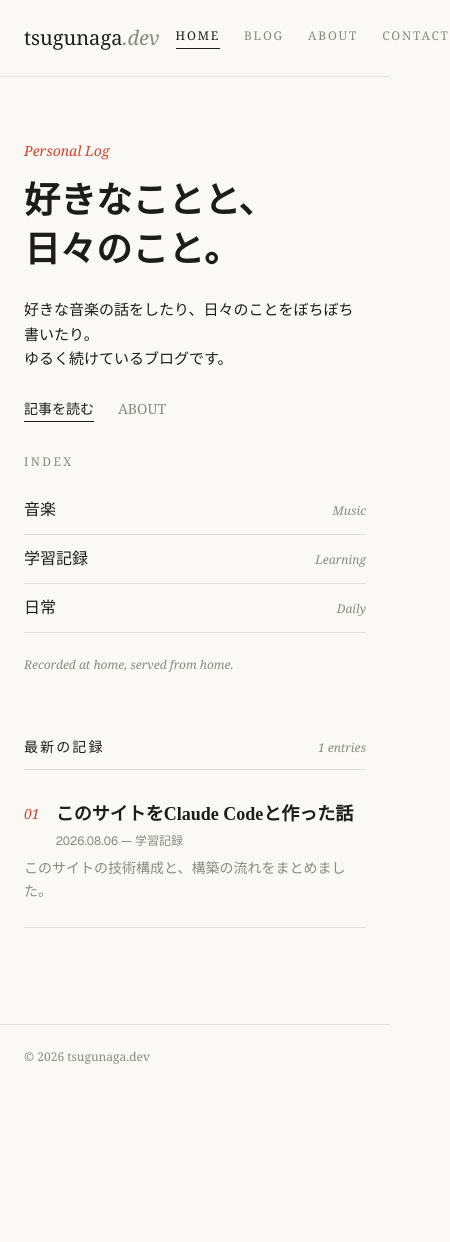
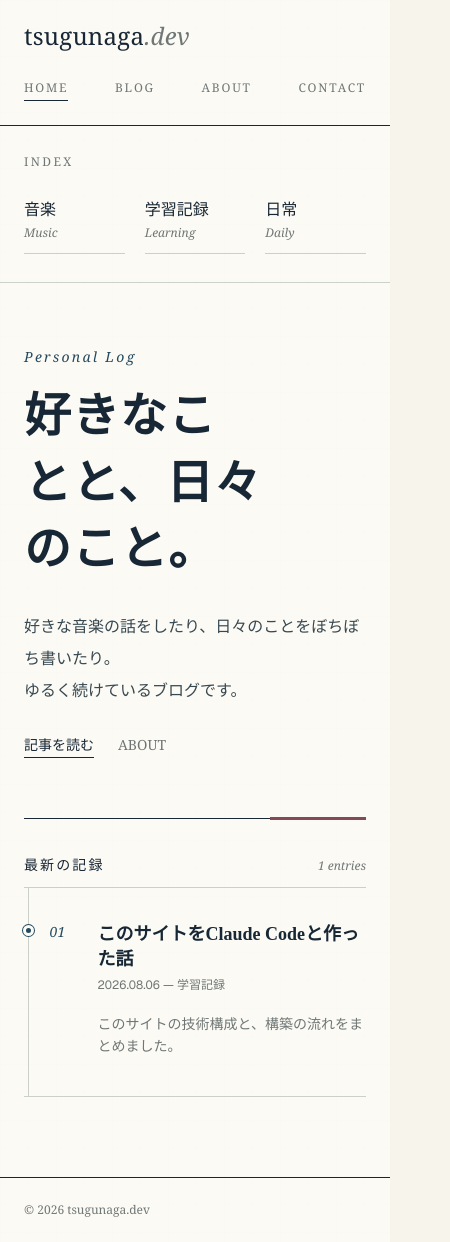
Before and after one commit to tsugunaga-46/my-blog, a Next.js app: page / in a window 390 px wide. Shown: the whole page, 450 px wide, since content can reach past the window. Before the commit the page ends 1089 px from the top, so only its background shows below. Built offline with nearby package versions, Linux system fonts and the light colour scheme.

Commit message:
Redesign blog with field notes layout

```diff
--- a/src/app/globals.css
+++ b/src/app/globals.css
@@ -1,15 +1,15 @@
 @import "tailwindcss";
 
 :root {
-  --background: #faf9f5;
-  --surface: #ffffff;
-  --foreground: #1c1c1a;
-  --muted: #8b8981;
-  --border: #e4e2d9;
-  --accent: #d6432e;
+  --background: #f7f4ec;
+  --surface: #fdfbf6;
+  --foreground: #182735;
+  --muted: #6f7776;
+  --border: #ccd0ca;
+  --accent: #24495e;
   --accent-foreground: #ffffff;
-  --category-learning: #4a5a7a;
-  --category-net: #7a5a78;
+  --category-learning: #64735a;
+  --category-net: #844956;
 }
 
 @theme inline {
@@ -30,24 +30,318 @@
   --font-serif-latin: Georgia, "Times New Roman", Times, serif;
 }
 
-@media (prefers-color-scheme: dark) {
-  :root {
-    --background: #171613;
-    --surface: #1f1e1a;
-    --foreground: #f2f0e9;
-    --muted: #9c978a;
-    --border: #332f28;
-    --accent: #e8624a;
-    --accent-foreground: #171613;
-    --category-learning: #7c93be;
-    --category-net: #b08cae;
-  }
-}
-
 body {
   background: var(--background);
+  background-image:
+    linear-gradient(rgba(40, 67, 78, 0.055) 1px, transparent 1px),
+    linear-gradient(90deg, rgba(40, 67, 78, 0.055) 1px, transparent 1px);
+  background-size: 28px 28px;
   color: var(--foreground);
   font-family: var(--font-sans), -apple-system, BlinkMacSystemFont,
     "Hiragino Kaku Gothic ProN", "Hiragino Sans", "Yu Gothic UI", "Meiryo",
     sans-serif;
 }
+
+::selection {
+  background: #d9e1dc;
+  color: var(--foreground);
+}
+
+.site-frame {
+  width: min(1400px, calc(100% - 48px));
+  margin-inline: auto;
+  background: color-mix(in srgb, var(--surface) 90%, transparent);
+  border-inline: 1px solid var(--border);
+  box-shadow: 0 18px 60px rgba(35, 49, 48, 0.07);
+}
+
+.site-header {
+  border-bottom: 1px solid var(--foreground);
+}
+
+.site-brand {
+  font-size: 1.75rem;
+  line-height: 1;
+  letter-spacing: 0.01em;
+  white-space: nowrap;
+}
+
+.site-nav a {
+  color: var(--muted);
+}
+
+.site-nav a:hover {
+  color: var(--foreground);
+}
+
+.site-footer {
+  border-top: 1px solid var(--foreground);
+}
+
+.home-layout {
+  display: grid;
+  grid-template-columns: 238px minmax(0, 1fr);
+}
+
+.home-index {
+  padding: 3.75rem 2.1rem 3rem;
+  border-right: 1px solid var(--border);
+}
+
+.index-list {
+  margin-top: 1.8rem;
+}
+
+.index-list li {
+  position: relative;
+  border-bottom: 1px solid var(--border);
+}
+
+.index-list li::before {
+  content: "";
+  position: absolute;
+  top: 0.8rem;
+  left: -2.1rem;
+  width: 5px;
+  height: 1.85rem;
+  border-radius: 0 4px 4px 0;
+  background: var(--accent);
+}
+
+.index-list li:nth-child(2)::before {
+  background: var(--category-learning);
+}
+
+.index-list li:nth-child(3)::before {
+  background: var(--category-net);
+}
+
+.home-note {
+  margin-top: 4.25rem;
+  padding-top: 1.4rem;
+  border-top: 1px solid var(--border);
+  line-height: 1.7;
+}
+
+.home-content {
+  min-width: 0;
+  padding-inline: clamp(2rem, 4vw, 3.5rem);
+}
+
+.home-hero {
+  position: relative;
+  display: grid;
+  grid-template-columns: minmax(0, 1fr) 15rem;
+  gap: clamp(2.5rem, 5vw, 5rem);
+  padding: clamp(4rem, 7vw, 6.25rem) 0 clamp(3.75rem, 6vw, 5.5rem);
+  border-bottom: 1px solid var(--foreground);
+}
+
+.home-hero::after {
+  content: "";
+  position: absolute;
+  right: 0;
+  bottom: -2px;
+  width: 6rem;
+  height: 3px;
+  background: var(--category-net);
+}
+
+.home-title {
+  max-width: 14ch;
+  font-size: clamp(2.75rem, 5.2vw, 4.65rem);
+  line-height: 1.42;
+  letter-spacing: 0.025em;
+}
+
+.home-intro {
+  max-width: 42rem;
+  margin-top: 1.8rem;
+  color: #374851;
+  font-family: var(--font-serif-jp);
+  font-size: 1.05rem;
+  line-height: 2;
+}
+
+.home-folio {
+  display: flex;
+  flex-direction: column;
+  justify-content: space-between;
+  min-height: 17rem;
+  padding: 1rem 0 0.25rem 1.6rem;
+  border-left: 1px solid var(--border);
+}
+
+.home-folio span {
+  width: 4rem;
+  height: 4rem;
+  display: grid;
+  place-items: center;
+  border: 1px solid var(--accent);
+  color: var(--accent);
+  font-family: var(--font-serif-latin);
+  font-size: 1.5rem;
+  font-style: italic;
+  transform: rotate(-2deg);
+}
+
+.home-folio em {
+  color: var(--muted);
+  font-family: var(--font-serif-latin);
+  font-size: 0.8rem;
+}
+
+.latest-section {
+  padding: 2.25rem 0 5rem;
+}
+
+.latest-heading {
+  margin-bottom: 0;
+}
+
+.post-row {
+  position: relative;
+  display: grid;
+  grid-template-columns: 5.25rem minmax(16rem, 0.9fr) minmax(15rem, 1.1fr) 2rem;
+  gap: 1.75rem;
+  align-items: start;
+  padding: 2.1rem 0 2.35rem;
+  border-bottom: 1px solid var(--border);
+}
+
+.post-row::before {
+  content: "";
+  position: absolute;
+  left: 0.25rem;
+  top: 0;
+  bottom: 0;
+  width: 1px;
+  background: var(--border);
+}
+
+.post-number {
+  position: relative;
+  padding-left: 1.6rem;
+}
+
+.post-number::before {
+  content: "";
+  position: absolute;
+  left: -0.05rem;
+  top: 0.2rem;
+  width: 0.7rem;
+  height: 0.7rem;
+  border: 3px solid var(--surface);
+  border-radius: 999px;
+  background: var(--accent);
+  box-shadow: 0 0 0 1px var(--accent);
+}
+
+.post-excerpt {
+  padding-top: 0.1rem;
+}
+
+.post-arrow {
+  color: var(--accent);
+  font-size: 1.5rem;
+  line-height: 1;
+}
+
+@media (max-width: 900px) {
+  .site-frame {
+    width: 100%;
+    border-inline: 0;
+  }
+
+  .home-layout {
+    grid-template-columns: 1fr;
+  }
+
+  .home-index {
+    padding: 1.75rem 1.5rem;
+    border-right: 0;
+    border-bottom: 1px solid var(--border);
+  }
+
+  .index-list {
+    display: grid;
+    grid-template-columns: repeat(3, minmax(0, 1fr));
+    gap: 1.25rem;
+    margin-top: 1rem;
+  }
+
+  .index-list li::before,
+  .home-note {
+    display: none;
+  }
+
+  .home-content {
+    padding-inline: 1.5rem;
+  }
+
+  .home-hero {
+    grid-template-columns: 1fr;
+  }
+
+  .home-folio {
+    display: none;
+  }
+
+  .post-row {
+    grid-template-columns: 4.5rem minmax(0, 1fr) 2rem;
+    gap: 1.1rem;
+  }
+
+  .post-excerpt {
+    grid-column: 2 / 4;
+  }
+}
+
+@media (max-width: 640px) {
+  .site-header > div {
+    align-items: flex-start;
+    flex-direction: column;
+  }
+
+  .site-brand {
+    font-size: 1.5rem;
+  }
+
+  .site-nav {
+    width: 100%;
+    justify-content: space-between;
+  }
+
+  .index-list a {
+    display: block;
+  }
+
+  .index-list a > span {
+    display: block;
+    white-space: nowrap;
+  }
+
+  .index-list a > span:last-child {
+    margin-top: 0.2rem;
+  }
+
+  .home-title {
+    font-size: clamp(2.35rem, 12vw, 3.25rem);
+  }
+
+  .home-intro {
+    font-size: 1rem;
+  }
+
+  .post-row {
+    grid-template-columns: 3.5rem minmax(0, 1fr);
+  }
+
+  .post-excerpt {
+    grid-column: 2;
+  }
+
+  .post-arrow {
+    display: none;
+  }
+}
--- a/src/app/layout.tsx
+++ b/src/app/layout.tsx
@@ -30,26 +30,27 @@ export default function RootLayout({
       className={`${geistSans.variable} ${geistMono.variable} h-full antialiased`}
     >
       <body className="min-h-full flex flex-col bg-background text-foreground">
-        <header>
-          <div className="max-w-5xl mx-auto flex items-center justify-between gap-4 px-6 py-6">
+        <div className="site-frame min-h-screen flex flex-col">
+        <header className="site-header">
+          <div className="flex items-center justify-between gap-8 px-6 md:px-10 py-6 md:py-8">
             <Link
               href="/"
-              className="text-xl font-[family-name:var(--font-serif-latin)]"
+              className="site-brand font-[family-name:var(--font-serif-latin)]"
             >
               tsugunaga<span className="italic text-muted">.dev</span>
             </Link>
             <NavLinks />
           </div>
-          <div className="border-b border-border" />
         </header>
 
         <main className="flex-1">{children}</main>
 
-        <footer className="border-t border-border">
-          <div className="max-w-5xl mx-auto px-6 py-6 text-xs text-muted font-[family-name:var(--font-serif-latin)]">
+        <footer className="site-footer">
+          <div className="px-6 md:px-10 py-6 text-xs text-muted font-[family-name:var(--font-serif-latin)]">
             <span>© 2026 tsugunaga.dev</span>
           </div>
         </footer>
+        </div>
       </body>
     </html>
   );
--- a/src/app/page.tsx
+++ b/src/app/page.tsx
@@ -13,44 +13,19 @@ export default function Home() {
     .slice(0, 3);
 
   return (
-    <div className="max-w-5xl mx-auto px-6">
-      <section className="grid md:grid-cols-[1fr_auto_18rem] gap-x-10 gap-y-8 py-16 md:py-20">
-        <div>
-          <p className="italic text-accent font-[family-name:var(--font-serif-latin)] text-sm mb-4">
-            Personal Log
-          </p>
-          <h1 className="font-[family-name:var(--font-serif-jp)] font-bold text-4xl md:text-5xl leading-[1.35] text-balance">
-            好きなことと、日々のこと。
-          </h1>
-          <p className="mt-6 max-w-md leading-relaxed text-[15px]">
-            好きな音楽の話をしたり、日々のことをぼちぼち書いたり。
-            <br />
-            ゆるく続けているブログです。
-          </p>
-          <div className="mt-7 flex gap-6 text-sm font-[family-name:var(--font-serif-latin)]">
-            <Link href="/blog" className="border-b border-foreground pb-0.5">
-              記事を読む
-            </Link>
-            <Link href="/about" className="text-muted hover:text-foreground">
-              ABOUT
-            </Link>
-          </div>
-        </div>
-
-        <div className="hidden md:block w-px bg-border" />
-
-        <div>
-          <p className="text-xs tracking-[0.2em] text-muted font-[family-name:var(--font-serif-latin)] mb-4">
+    <div className="home-layout">
+      <aside className="home-index">
+          <p className="index-label text-xs tracking-[0.2em] text-muted font-[family-name:var(--font-serif-latin)]">
             INDEX
           </p>
-          <ul className="flex flex-col">
+          <ul className="index-list">
             {INDEX_ITEMS.map((item) => {
               const meta = CATEGORY_META[item.category];
               return (
-                <li key={item.category} className="border-b border-border">
+                <li key={item.category}>
                   <Link
                     href={`/blog?category=${item.category}`}
-                    className="flex items-baseline justify-between py-3 group"
+                    className="flex items-baseline justify-between gap-3 py-3 group"
                   >
                     <span className="group-hover:text-accent transition-colors">
                       {meta.label}
@@ -63,14 +38,42 @@ export default function Home() {
               );
             })}
           </ul>
-          <p className="mt-6 italic text-xs text-muted font-[family-name:var(--font-serif-latin)]">
+          <p className="home-note italic text-xs text-muted font-[family-name:var(--font-serif-latin)]">
             Recorded at home, served from home.
           </p>
-        </div>
-      </section>
+      </aside>
 
-      <section className="pb-24">
-        <div className="flex items-baseline justify-between border-b border-border pb-3 mb-2">
+      <div className="home-content">
+        <section className="home-hero">
+          <div>
+            <p className="italic text-accent font-[family-name:var(--font-serif-latin)] text-sm mb-4 tracking-[0.16em]">
+              Personal Log
+            </p>
+            <h1 className="home-title font-[family-name:var(--font-serif-jp)] font-bold text-balance">
+              好きなことと、日々のこと。
+            </h1>
+            <p className="home-intro">
+              好きな音楽の話をしたり、日々のことをぼちぼち書いたり。
+              <br />
+              ゆるく続けているブログです。
+            </p>
+            <div className="mt-7 flex gap-6 text-sm font-[family-name:var(--font-serif-latin)]">
+              <Link href="/blog" className="border-b border-foreground pb-0.5">
+                記事を読む
+              </Link>
+              <Link href="/about" className="text-muted hover:text-foreground">
+                ABOUT
+              </Link>
+            </div>
+          </div>
+          <div className="home-folio" aria-hidden="true">
+            <span>{String(latest.length).padStart(2, "0")}</span>
+            <em>tsugunaga.dev</em>
+          </div>
+        </section>
+
+      <section className="latest-section">
+        <div className="latest-heading flex items-baseline justify-between border-b border-border pb-3">
           <h2 className="text-sm tracking-[0.15em]">最新の記録</h2>
           <span className="text-xs italic text-muted font-[family-name:var(--font-serif-latin)]">
             {latest.length} entries
@@ -82,28 +85,28 @@ export default function Home() {
             <Link
               key={post.slug}
               href={`/blog/${post.category}/${post.slug}`}
-              className="flex flex-col md:flex-row md:items-start gap-2 md:gap-10 py-6 border-b border-border group"
+              className="post-row group"
             >
-              <div className="flex gap-4 md:w-3/5">
-                <span className="font-[family-name:var(--font-serif-latin)] italic text-accent text-sm pt-0.5">
+              <span className="post-number font-[family-name:var(--font-serif-latin)] italic text-accent text-sm">
                   {String(i + 1).padStart(2, "0")}
-                </span>
-                <div>
+              </span>
+              <div className="post-title-block">
                   <h3 className="font-[family-name:var(--font-serif-jp)] font-bold text-lg leading-snug group-hover:text-accent transition-colors">
                     {post.title}
                   </h3>
                   <p className="mt-1.5 text-xs text-muted tabular-nums">
                     {formatDate(post.date)} — {meta.label}
                   </p>
-                </div>
               </div>
-              <p className="md:w-2/5 text-sm text-muted leading-relaxed">
+              <p className="post-excerpt text-sm text-muted leading-relaxed">
                 {post.excerpt}
               </p>
+              <span className="post-arrow" aria-hidden="true">→</span>
             </Link>
           );
         })}
       </section>
+      </div>
     </div>
   );
 }
--- a/src/components/NavLinks.tsx
+++ b/src/components/NavLinks.tsx
@@ -14,7 +14,7 @@ export function NavLinks() {
   const pathname = usePathname();
 
   return (
-    <nav className="flex gap-6 text-xs tracking-[0.15em] font-[family-name:var(--font-serif-latin)]">
+    <nav className="site-nav flex gap-4 sm:gap-6 text-xs tracking-[0.15em] font-[family-name:var(--font-serif-latin)]">
       {NAV_LINKS.map((link) => {
         const active = link.href === "/" ? pathname === "/" : pathname.startsWith(link.href);
         return (
```
Also changed, not shown: 1 other file (tests, documents, lock files or other folders).
